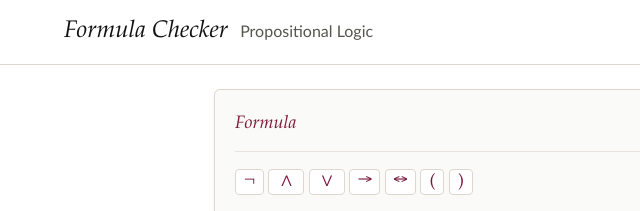
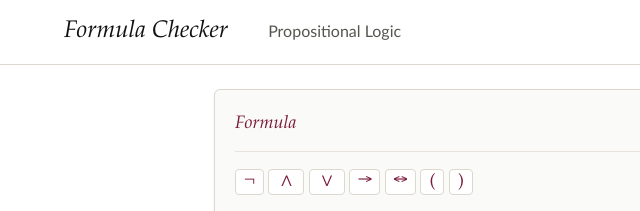
Before and after one commit to gabriel-uzquiano/prop-formula-checker, a plain HTML site: page index.html in a window 1280 px wide. Shown: the top 211 px of the page, 0-640 px from the left. Drawn offline with Linux system fonts and the light colour scheme; a web font is replaced by a local one.

Commit message:
fix header gap: target .header-brand with 2.5rem gap to match QL checker

```diff
--- a/style.css
+++ b/style.css
@@ -186,10 +186,10 @@ input, select { font: inherit; color: inherit; }
   align-items: baseline;
   justify-content: space-between;
 }
-.logo {
+.logo, .header-brand {
   display: flex;
   align-items: baseline;
-  gap: var(--space-3);
+  gap: 2.5rem;
 }
 .logo-text {
   font-size: var(--text-lg);
```
